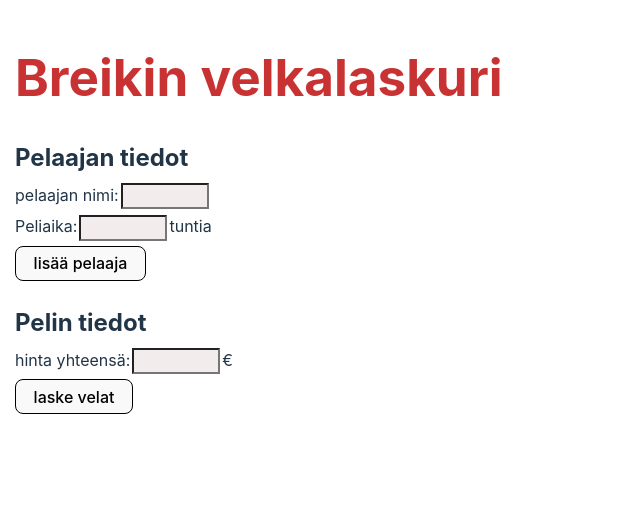
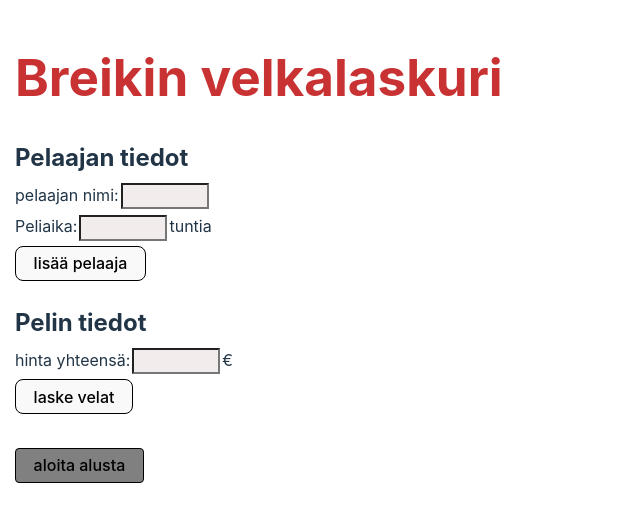
Before and after one commit to roosakaroliina/velkalaskuri, a React (Vite) app in the folder laskuri/: page / in a window 1280 px wide. Shown: the top 522 px of the page, without its empty margins (0-640 px from the left). Built offline with nearby package versions, Linux system fonts and the light colour scheme.

Commit message:
muokkauksia, jotta sais ohjelman renderiin

```diff
--- a/laskuri/package.json
+++ b/laskuri/package.json
@@ -5,6 +5,7 @@
   "type": "module",
   "scripts": {
     "dev": "vite",
+    "start": "vite",
     "build": "vite build",
     "lint": "eslint . --ext js,jsx --report-unused-disable-directives --max-warnings 0",
     "preview": "vite preview"
--- a/laskuri/src/App.jsx
+++ b/laskuri/src/App.jsx
@@ -1,12 +1,17 @@
-import { useState } from 'react'
+import { useState, useEffect } from 'react'
 import Player from './components/Player'
 import Playerlist from './components/Playerlist'
 import GameInfo from './components/GameInfo'
 import './index.css'
 
 const App = () => {
-  const [players, setPlayers] = useState([])
+  const [players, setPlayers] = useState(
+    JSON.parse(localStorage.getItem('players')) || []
+  )
 
+  useEffect(() => {
+    localStorage.setItem('players', JSON.stringify(players))
+  }, [players])
 
   const addPlayer = (playerObject) => {
     setPlayers(players.concat({ ...playerObject, id: players.length }))
@@ -19,10 +24,30 @@ const App = () => {
 
     }
   }
+  const reset = () => {
+    setPlayers([])
+  }
+  const style = {
+    borderWidth: 1,
+    borderRadius: 4,
+    color: 'black',
+    backgroundColor: 'grey',
+    marginTop: 10
+  }
+  // const mainStyle = {
+  //   padding: 20,
+  //   paddingTop: 4,
+  //   border: 'solid',
+  //   borderWidth: 2,
+  //   marginBottom: 5
+
+  // }
 
   return (
+
     <div>
       <h1>Breikin velkalaskuri</h1>
+      <div >
         <Player createPlayer={addPlayer} />
         <ul>
           {players.map(player =>
@@ -32,6 +57,11 @@ const App = () => {
         </ul>
         <GameInfo players={players} />
       </div>
+      <br />
+      <form onSubmit={reset}>
+        <button style={style} type="submit">aloita alusta</button>
+      </form>
+    </div>
   )
 }
 
```
Lines whose indentation alone changed are shown as unchanged.
